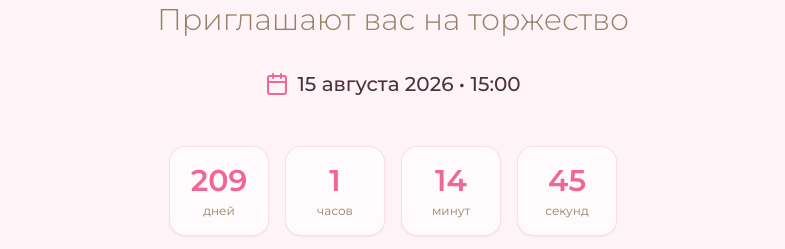
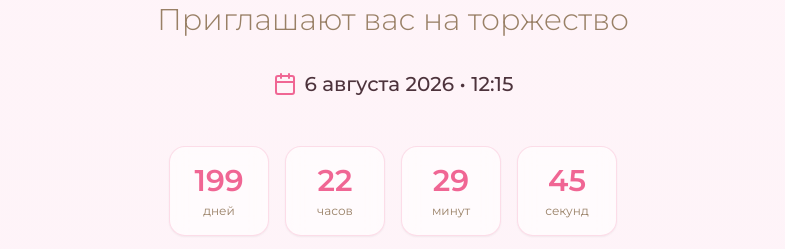
Before and after one commit to pr-poehali-dev/invite-site-project, a React (Vite) app: page / in a window 1280 px wide. Shown: the part 371-620 px from the top of the page, without its empty margins (247-1032 px from the left). Built offline with nearby package versions, Linux system fonts and the light colour scheme.

Commit message:
feat: добавлена дата торжества

```diff
--- a/index.html
+++ b/index.html
@@ -4,11 +4,11 @@
     <meta charset="UTF-8"/>
     <meta name="viewport" content="width=device-width, initial-scale=1.0"/>
     <title>Елизавета & Павел - Свадебное приглашение</title>
-    <meta name="description" content="Приглашаем вас на нашу свадьбу 15 августа 2026 года"/>
+    <meta name="description" content="Приглашаем вас на нашу свадьбу 6 августа 2026 года"/>
     <meta name="author" content="Елизавета и Павел"/>
     <link rel="icon" type="image/svg+xml" href="/favicon.svg">
     <meta property="og:title" content="Елизавета & Павел - Свадебное приглашение">
-    <meta property="og:description" content="Приглашаем вас на нашу свадьбу 15 августа 2026 года">
+    <meta property="og:description" content="Приглашаем вас на нашу свадьбу 6 августа 2026 года">
     <meta property="og:image:width" content="4800">
     <meta property="og:image:height" content="2520">
     <meta property="og:image:alt" content="Поехали! — сервис разработки сайтов с помощью ИИ">
--- a/src/pages/Index.tsx
+++ b/src/pages/Index.tsx
@@ -4,7 +4,7 @@ import { Card, CardContent } from '@/components/ui/card';
 import Icon from '@/components/ui/icon';
 
 const Index = () => {
-  const weddingDate = new Date('2026-08-15T15:00:00');
+  const weddingDate = new Date('2026-08-06T12:15:00');
   const [timeLeft, setTimeLeft] = useState(calculateTimeLeft());
 
   function calculateTimeLeft() {
@@ -74,7 +74,7 @@ const Index = () => {
           </p>
           <div className="flex items-center justify-center gap-2 text-xl mb-12">
             <Icon name="Calendar" size={24} className="text-primary" />
-            <span className="font-medium">15 августа 2026 • 15:00</span>
+            <span className="font-medium">6 августа 2026 • 12:15</span>
           </div>
 
           <div className="grid grid-cols-4 gap-4 max-w-md mx-auto mb-12">
@@ -301,7 +301,7 @@ const Index = () => {
             С любовью, Елизавета и Павел
           </p>
           <p className="text-sm text-muted-foreground">
-            15 августа 2026 • До встречи!
+            6 августа 2026 • До встречи!
           </p>
         </div>
       </footer>
```
